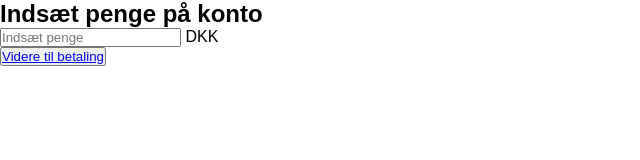
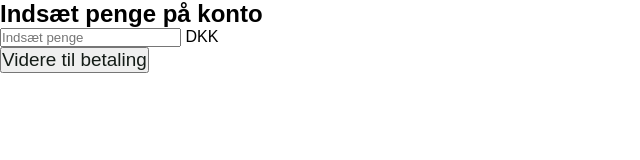
Before and after one commit to cecilienorr/skolemad, a plain HTML site: page flow.html in a window 1280 px wide. Shown: the whole page, without its empty margins (0-640 px from the left). Drawn offline with Linux system fonts and the light colour scheme; a web font is replaced by a local one.

Commit message:
Link design added

```diff
--- a/style.css
+++ b/style.css
@@ -31,7 +31,6 @@
   --spacing-40: 2.5rem;
   --spacing-80: 5rem;
 
-
   /*fonts*/
 
   --font-body-small: clamp(1rem, 0.34vw + 0.91rem, 1.19rem);
@@ -42,13 +41,12 @@
   --font-display-heading: clamp(3.05rem, 3.54vw + 2.17rem, 5rem);
   --font-Display-mega: clamp(3.81rem, 5.18vw + 2.52rem, 6.66rem);
 
---font-hind-madurai: 'Hind Madurai', sans-serif;
+  --font-hind-madurai: "Hind Madurai", sans-serif;
 
   /* Aliases */
   --primary: var(--primary-3);
   --secondary: var(--secondary-3);
   --tertiary: var(--tertiary-3);
-
 }
 
 /* General */
@@ -84,3 +82,20 @@ header {
 }
 
 /* Payment flow */
+
+/*Links*/
+a:link {
+  font-size: var(--font-body-small);
+  text-decoration: none;
+  color: var(--dark);
+}
+
+a:hover {
+  color: var(--primary-4);
+  text-decoration: underline;
+}
+
+a:active {
+  color: var(--primary-4);
+  text-decoration: underline;
+}
```
Lines whose indentation alone changed are shown as unchanged.
